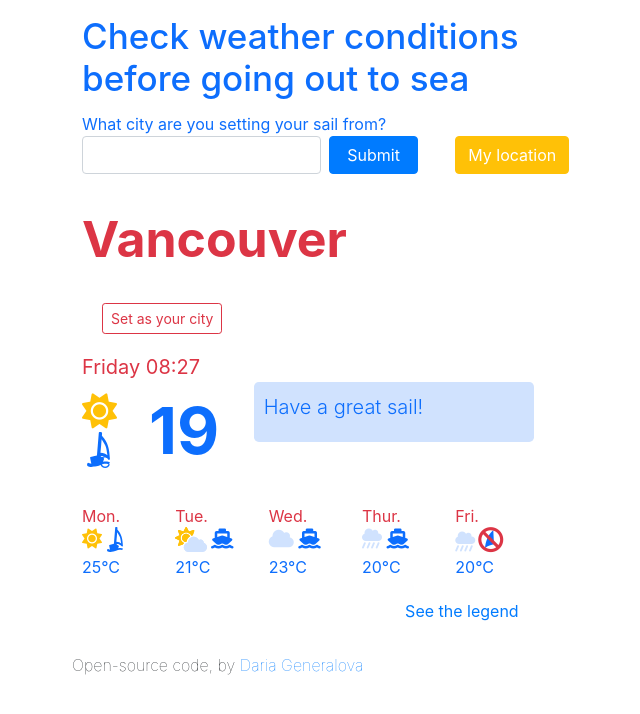
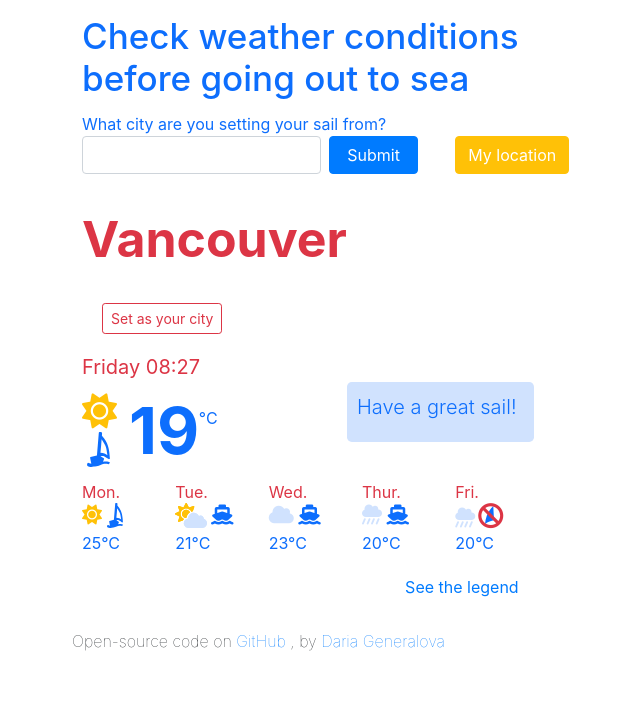
Before and after one commit to dashageneralova/WeatherApp, a website built with Parcel: page index.html in a window 1280 px wide. Shown: the whole page, without its empty margins (13-653 px from the left). Built offline with nearby package versions, Linux system fonts and the light colour scheme.

Commit message:
Fixed lost temperature units for the current weather, added link to GitHub in the footer

```diff
--- a/index.html
+++ b/index.html
@@ -73,13 +73,13 @@
         </div>
 
         <div class="row currentInfo">
-          <div class="col-2">
+          <div class="col-3">
             <i class="fas fa-sun icon upper"></i>
             <img src="src/yacht.svg" class="icon bottom" />
             <span class="current" id="currentTemperature">19</span>
             <span class="unit">°C</span>
           </div>
-          <div class="col-3 jumbotron verdict">
+          <div class="col-2 jumbotron verdict">
             <p class="lead" id="jumbo">Have a great sail!</p>
           </div>
         </div>
@@ -151,12 +151,15 @@
 
       <div class="row">
         <div class="col-5" id="footer">
-          Open-source code, by
+          Open-source code on
+          <a href="https://github.com/dashageneralova/WeatherApp" target="_blank">GitHub</a>
+          , by
           <a
             href="https://www.linkedin.com/in/daria-generalova-842a3a85/"
             target="_blank"
             >Daria Generalova</a
           >
+
         </div>
       </div>
     </div>
--- a/src/style.css
+++ b/src/style.css
@@ -43,6 +43,8 @@ p {
   color: #0d6efd;
   font-size: 65px;
   font-weight: bold;
+  position: relative;
+  right: 20px;
 }
 .currentInfo {
   margin-bottom: 0px;
@@ -112,9 +114,10 @@ p {
 }
 .unit {
   color: #0d6efd;
-  margin-left: 10px;
+  margin: 5px;
   position: relative;
   bottom: 30px;
+  right: 30px;
 }
 .upper {
   position: relative;
```
